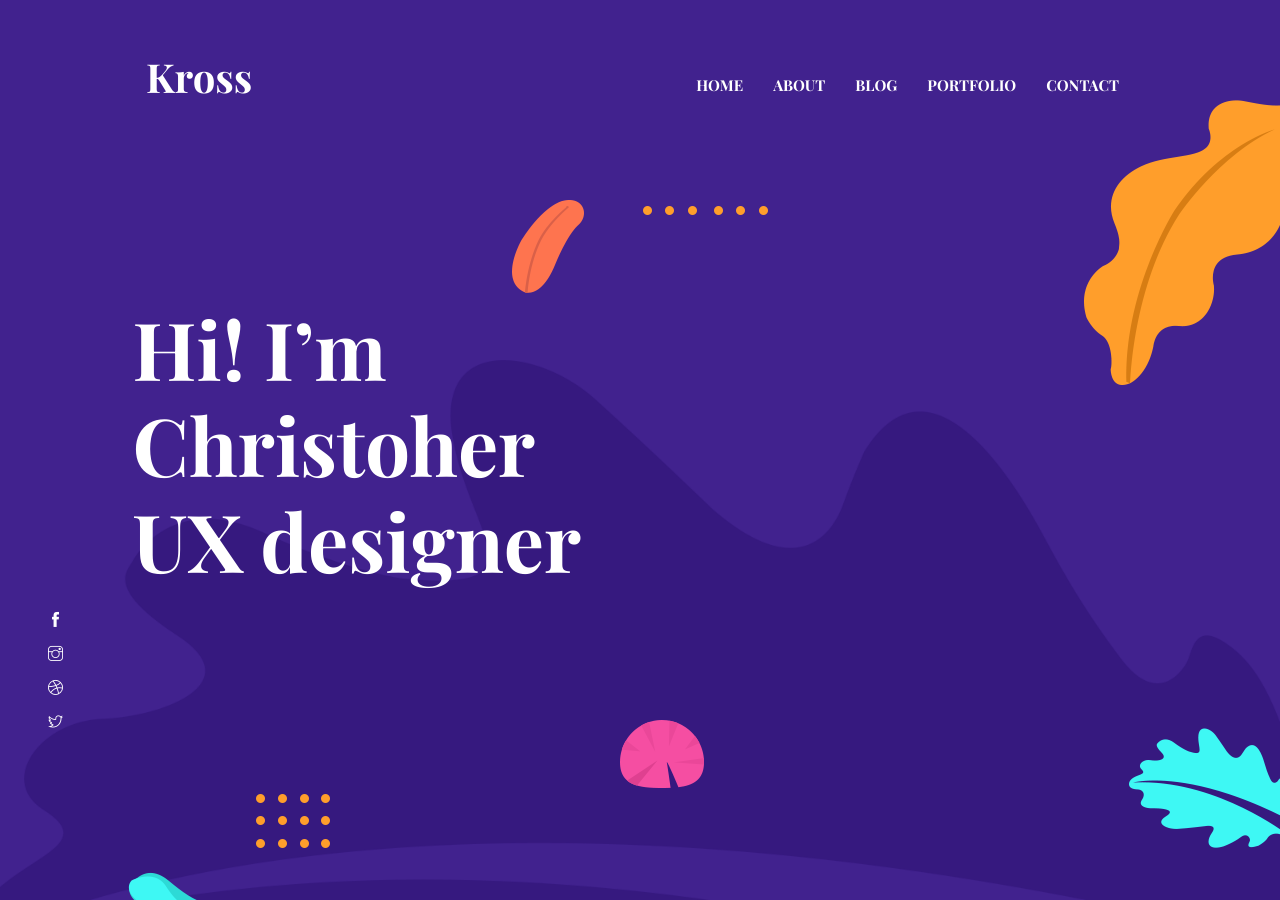
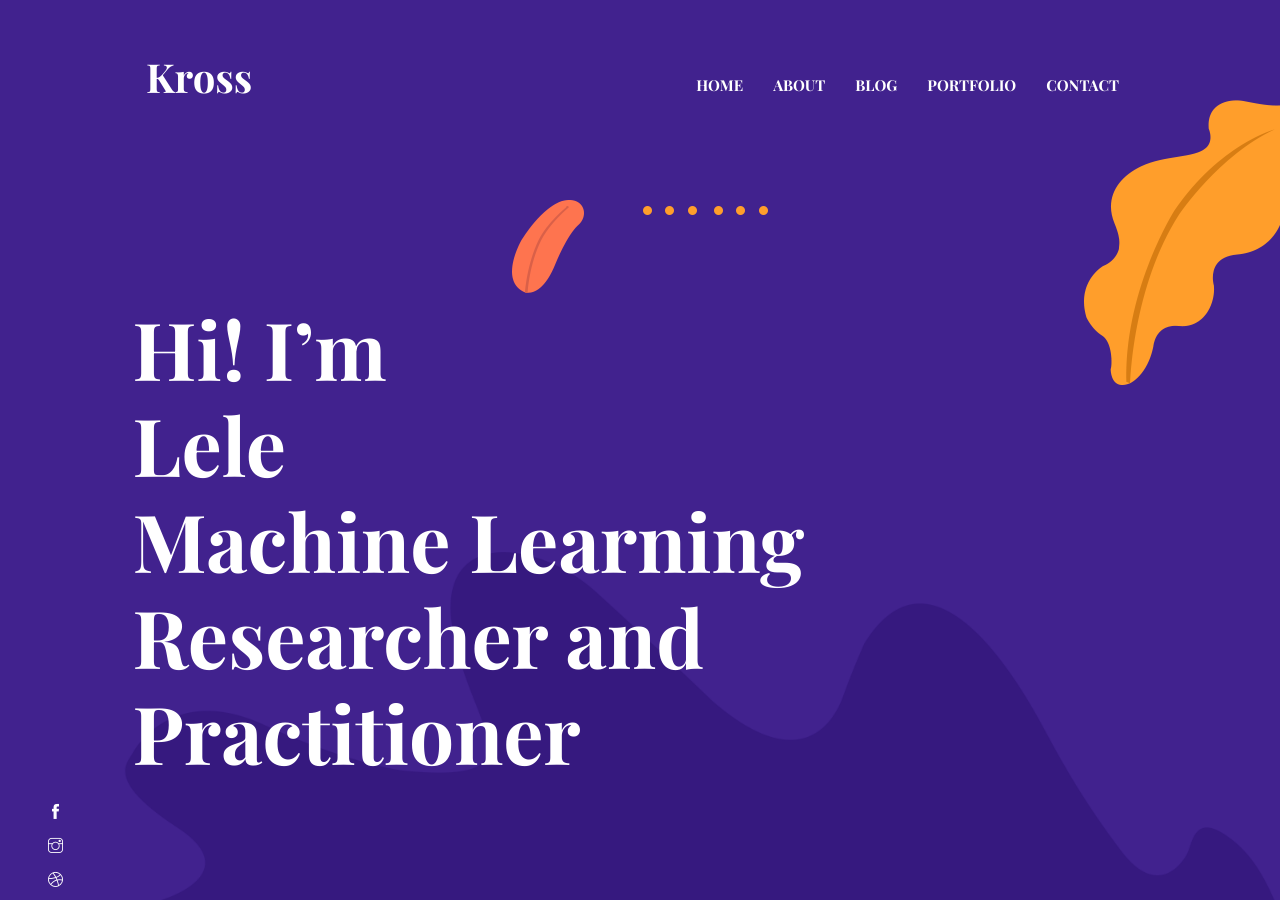
Before and after one commit to vishalbelsare/caolele.github.io, a Jekyll site: the page built from index.html, in a window 1280 px wide and 900 px high. Built offline with Jekyll 4.4.1, drawn with Linux system fonts in a browser that asks for light colours.

Commit message:
first change

```diff
--- a/_data/settings.yml
+++ b/_data/settings.yml
@@ -38,7 +38,7 @@
 # Hero Section
 
 hero:
-  hero-title: Hi! I’m <br> Christoher <br> UX designer
+  hero-title: Hi! I’m <br> Lele <br> Machine Learning Researcher and Practitioner
 
 social:
 - {icon: "ti-facebook", link: "#"}
```
Also changed, not shown: README.md (deleted).
